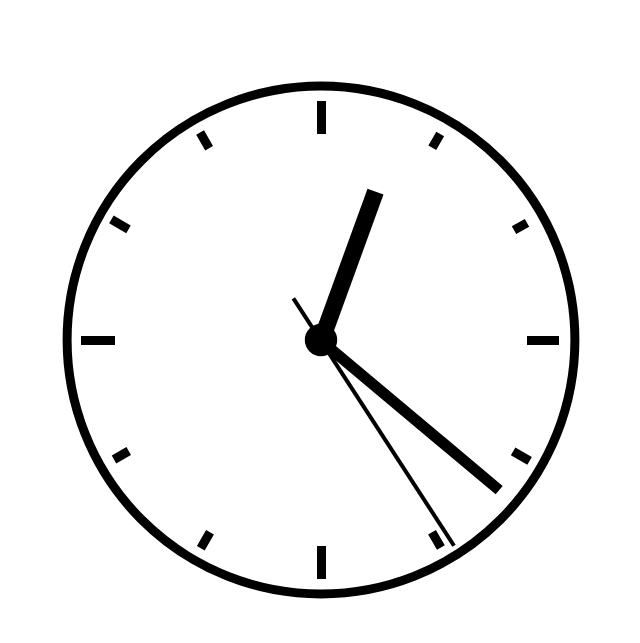
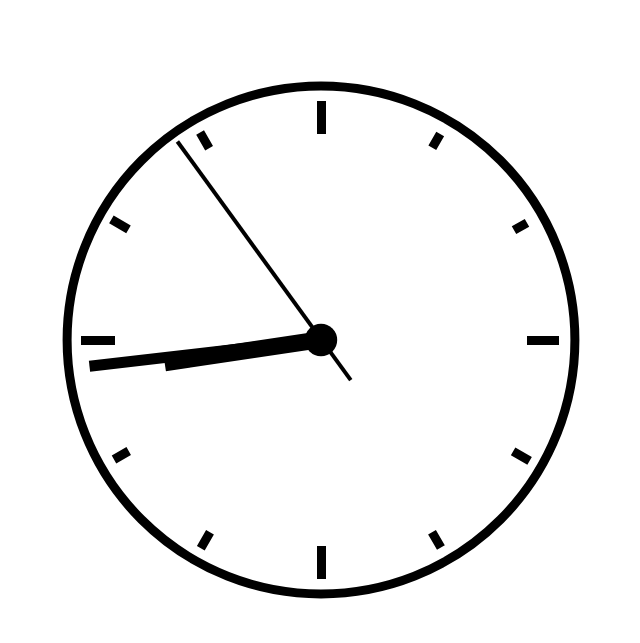
Before and after one commit to Github4Aaron/Analog-Clock, a plain HTML site: page index.html in a window 1280 px wide. Shown: the whole page, without its empty margins (319-959 px from the left). Drawn offline with Linux system fonts and the light colour scheme.

Commit message:
set hour/min/sec position by dividing 360 degrees of clock by 60 or 12

```diff
--- a/script.js
+++ b/script.js
@@ -2,10 +2,6 @@ const HOURHAND = document.querySelector("#hour");
 const MINUTEHAND = document.querySelector("#minute");
 const SECONDHAND = document.querySelector("#second");
 
-//  These lets will contain the degrees to move the clock arms to correspond with actual time.
-let hrPosition = 20;
-let minPosition = 130;
-let secPosition = 147;
 
 //  Using the Date object to grab the real time and getHours/Minutes/Seconds methods
 var date = new Date();
@@ -13,6 +9,10 @@ let hr = date.getHours();
 let min = date.getMinutes();
 let sec = date.getSeconds();
 
+//  These positions are determined by diving the 360 degrees of the circle by 60(seconds or minutes) or 12 (hours)
+let hrPosition = (hr*360/12)+(min*(360/60)/12);
+let minPosition = (min*360/60)+(sec*(360/60)/60); //take current minute add number of seconds to clock then divide into 60 increments
+let secPosition = sec*360/60;
 
 
 // Apply these numbers as degrees as inline CSS using transform property
```
Also changed, not shown: index.html (+1 -0 lines).
